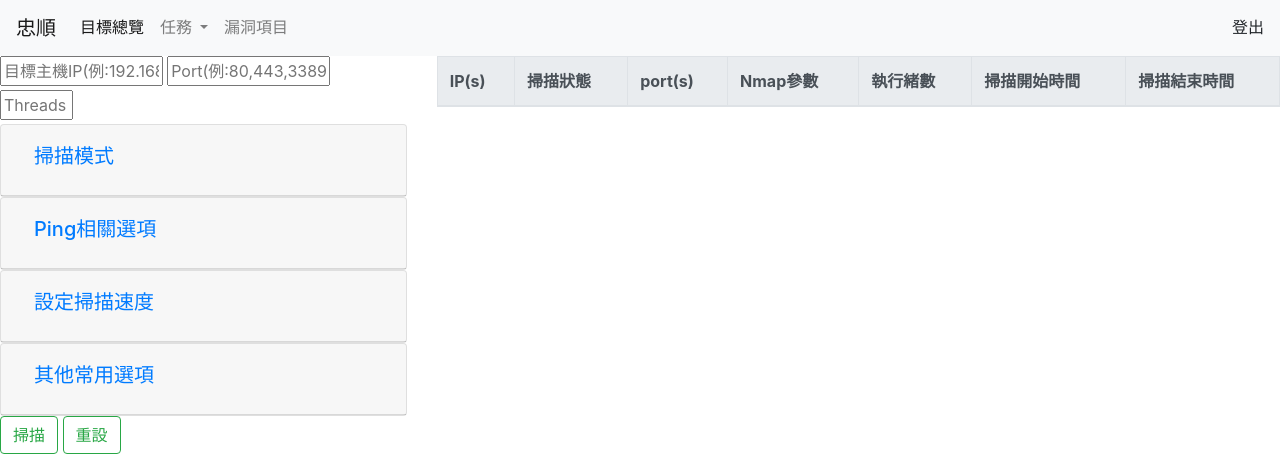
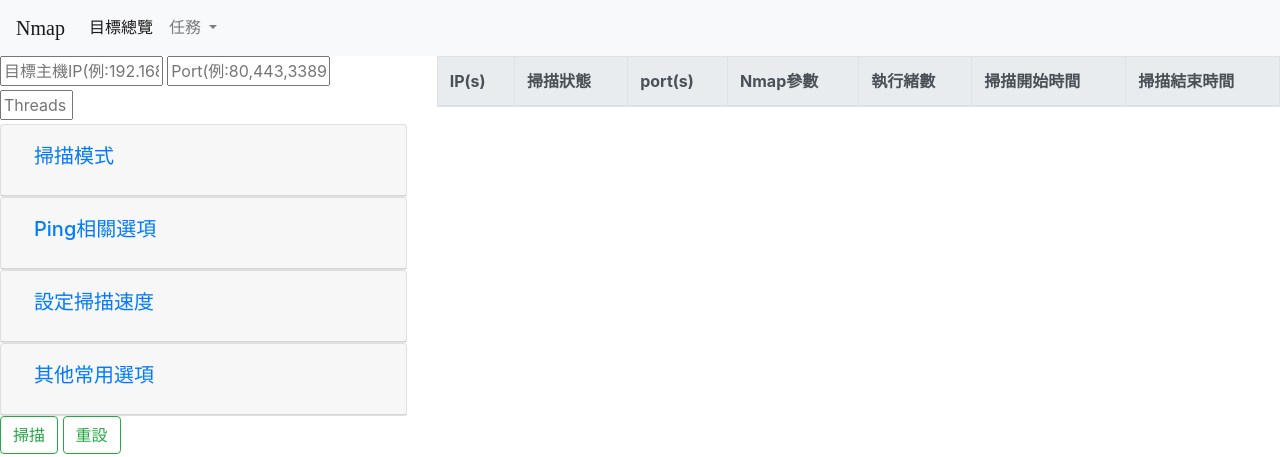
Before and after one commit to chushuai/Nmap_Scan, a Flask app: page /scan in a window 1280 px wide. Shown: the top 457 px of the page. Run offline with Flask 2, Linux system fonts and the light colour scheme; data that the repository does not hold is empty; some libraries are stand-ins or nearby versions.

Commit message:
20180816

```diff
--- a/web_code/app.py
+++ b/web_code/app.py
@@ -48,7 +48,7 @@
     #    'python2.7', '/home/playerke/Nmap_Scan/scan_code/muti_nmap_mongo.py']
 
     if request.method == 'POST':
-        search_host = request.form.get('search_hostlist')
+        search_host = request.form.get('search_host')
         search_port = request.form.get('search_port')
         search_threads = request.form.get('search_threads')
 
--- a/web_code/templates/list.html
+++ b/web_code/templates/list.html
@@ -14,7 +14,7 @@
     <header>
         <nav class="navbar navbar-expand-lg navbar-light bg-light">
             <a>
-                <span class="navbar-brand mb-0 h1">忠順 {{search_filter}}</span>
+                <span class="navbar-brand mb-0 h1">Nmap {{search_filter}}</span>
             </a>
             <div class="collapse navbar-collapse" id="navbarSupportedContent">
                 <ul class="navbar-nav mr-auto">
@@ -32,11 +32,7 @@
                             <a class="dropdown-item" href="/mutiscan">掃描(清單)</a>
                         </div>
                     </li>
-                    <li class="nav-item">
-                        <a class="nav-link" href="#">漏洞項目</a>
-                    </li>
                 </ul>
-                <a>登出</a>
             </div>
         </nav>
     </header>
--- a/web_code/templates/muti_scan.html
+++ b/web_code/templates/muti_scan.html
@@ -15,7 +15,7 @@
     <header>
         <nav class="navbar navbar-expand-lg navbar-light bg-light">
             <a>
-                <span class="navbar-brand mb-0 h1">忠順</span>
+                <span class="navbar-brand mb-0 h1">Nmap</span>
             </a>
             <div class="collapse navbar-collapse" id="navbarSupportedContent">
                 <ul class="navbar-nav mr-auto">
@@ -33,11 +33,7 @@
                             <a class="dropdown-item" href="/mutiscan">掃描(清單)</a>
                         </div>
                     </li>
-                    <li class="nav-item">
-                        <a class="nav-link" href="#">漏洞項目</a>
-                    </li>
                 </ul>
-                <a>登出</a>
             </div>
         </nav>
     </header>
--- a/web_code/templates/single_scan.html
+++ b/web_code/templates/single_scan.html
@@ -12,7 +12,7 @@
     <header>
         <nav class="navbar navbar-expand-lg navbar-light bg-light">
             <a>
-                <span class="navbar-brand mb-0 h1">忠順</span>
+                <span class="navbar-brand mb-0 h1">Nmap</span>
             </a>
             <div class="collapse navbar-collapse" id="navbarSupportedContent">
                 <ul class="navbar-nav mr-auto">
@@ -30,11 +30,7 @@
                             <a class="dropdown-item" href="/mutiscan">掃描(清單)</a>
                         </div>
                     </li>
-                    <li class="nav-item">
-                        <a class="nav-link" href="#">漏洞項目</a>
-                    </li>
                 </ul>
-                <a>登出</a>
             </div>
         </nav>
     </header>
```
Also changed, not shown: scan_code/muti_nmap_mongo.py (+14 -13 lines).
